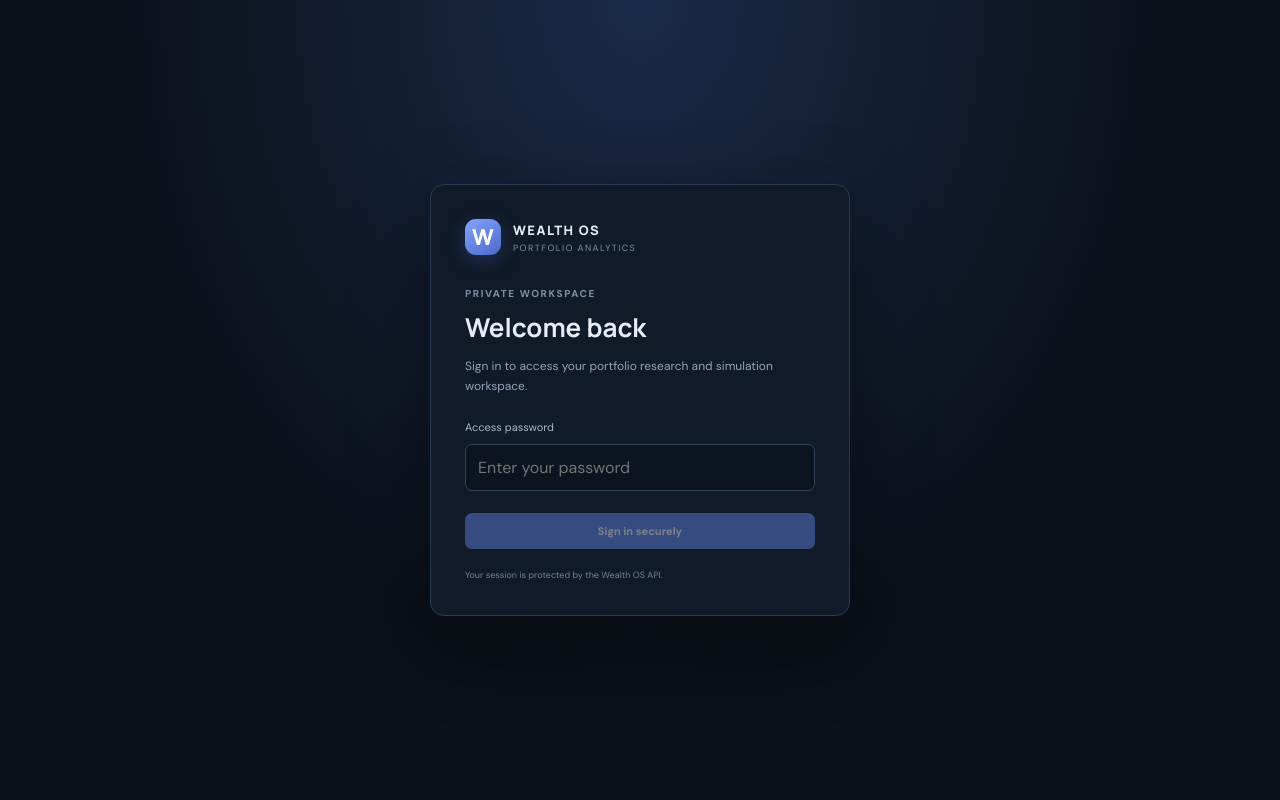
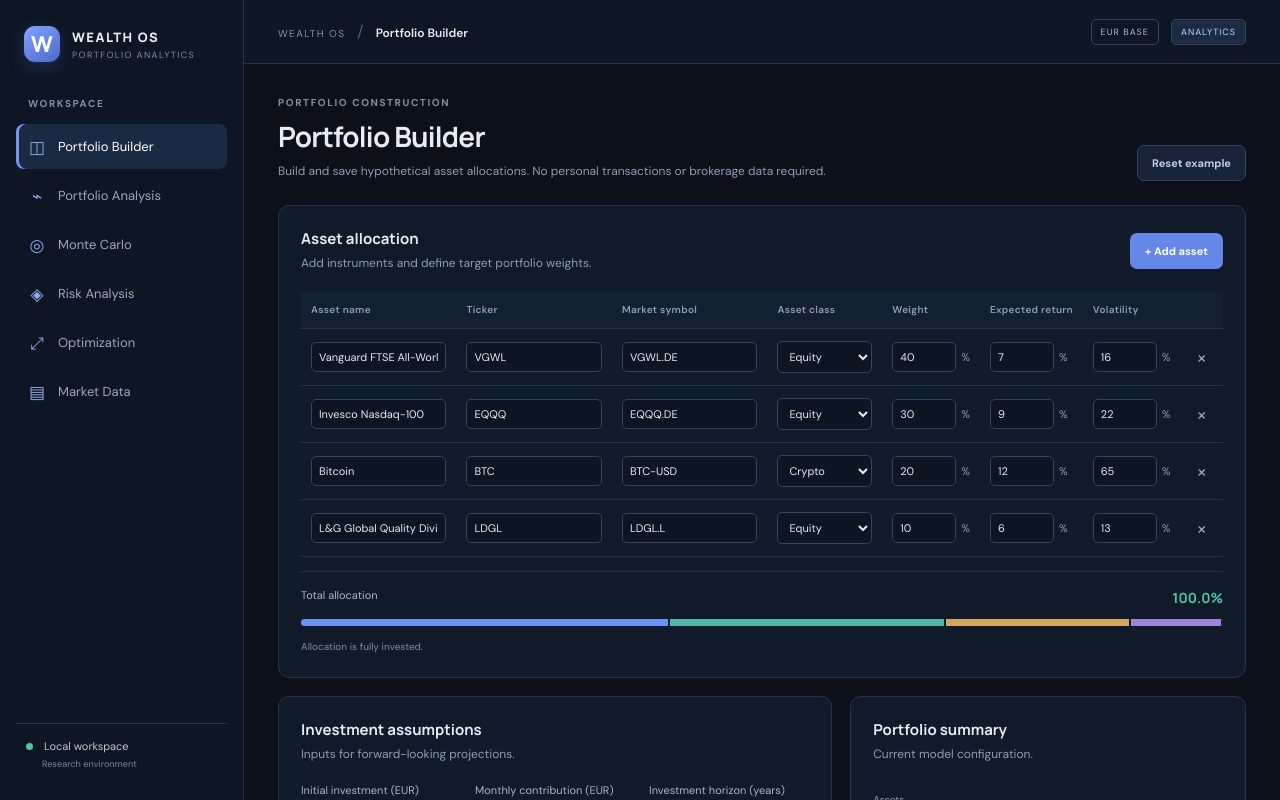
Before and after one commit to juanpmarin16/Wealth-os, a React (Vite) app: page / in a window 1280 px wide. Shown: the top 800 px of the page. Built offline with nearby package versions, Linux system fonts and the light colour scheme.

Commit message:
Remove password gate for the analytics preview

```diff
--- a/src/App.tsx
+++ b/src/App.tsx
@@ -1,40 +1,6 @@
-import { useEffect, useState, type FormEvent } from 'react';
 import PortfolioWorkspace from './PortfolioWorkspace';
 import './App.css';
 
-const API_URL = 'https://wealth-os-market-data.onrender.com';
-
 export default function App() {
-  const [token, setToken] = useState(() => { try { return sessionStorage.getItem('wealth-os-session-token') || ''; } catch { return ''; } });
-  const [checking, setChecking] = useState(Boolean(token));
-  const [password, setPassword] = useState('');
-  const [error, setError] = useState('');
-  const [busy, setBusy] = useState(false);
-
-  useEffect(() => {
-    if (!token) return;
-    let active = true;
-    fetch(API_URL + '/api/portfolio', { headers: { Authorization: 'Bearer ' + token, Accept: 'application/json' } })
-      .then(response => { if (!response.ok) throw new Error('Your session has expired. Please sign in again.'); })
-      .catch(() => { if (active) { setToken(''); try { sessionStorage.removeItem('wealth-os-session-token'); } catch { /* session storage unavailable */ } } })
-      .finally(() => { if (active) setChecking(false); });
-    return () => { active = false; };
-  }, []);
-
-  async function signIn(event: FormEvent<HTMLFormElement>) {
-    event.preventDefault(); setBusy(true); setError('');
-    try {
-      const response = await fetch(API_URL + '/api/auth/login', { method: 'POST', headers: { 'Content-Type': 'application/json', Accept: 'application/json' }, body: JSON.stringify({ password }) });
-      const payload = await response.json().catch(() => null);
-      if (!response.ok || !payload || typeof payload.token !== 'string') throw new Error(payload?.detail || 'Sign-in failed.');
-      try { sessionStorage.setItem('wealth-os-session-token', payload.token); } catch { /* token remains in memory */ }
-      setToken(payload.token); setPassword('');
-    } catch (cause) { setError(cause instanceof Error ? cause.message : 'Could not sign in.'); }
-    finally { setBusy(false); }
-  }
-  function signOut() { setToken(''); try { sessionStorage.removeItem('wealth-os-session-token'); } catch { /* ignore */ } }
-
-  if (checking) return <div className="auth-screen"><div className="auth-card"><div className="brand-mark">W</div><h1>Connecting to Wealth OS</h1><p>Verifying your secure session…</p></div></div>;
-  if (!token) return <div className="auth-screen"><div className="auth-card"><div className="auth-brand"><div className="brand-mark">W</div><div><b>WEALTH OS</b><small>PORTFOLIO ANALYTICS</small></div></div><div className="eyebrow">PRIVATE WORKSPACE</div><h1>Welcome back</h1><p>Sign in to access your portfolio research and simulation workspace.</p><form onSubmit={signIn}><label htmlFor="access-password">Access password</label><input id="access-password" type="password" autoComplete="current-password" value={password} onChange={e=>setPassword(e.target.value)} required placeholder="Enter your password"/>{error&&<div className="alert">{error}</div>}<button className="button button-primary full-width" type="submit" disabled={busy||!password}>{busy?'Signing in…':'Sign in securely'}</button></form><small className="auth-note">Your session is protected by the Wealth OS API.</small></div></div>;
-  return <><PortfolioWorkspace/><button className="signout-button" onClick={signOut} title="Sign out">Sign out</button></>;
+  return <PortfolioWorkspace />;
 }
```
